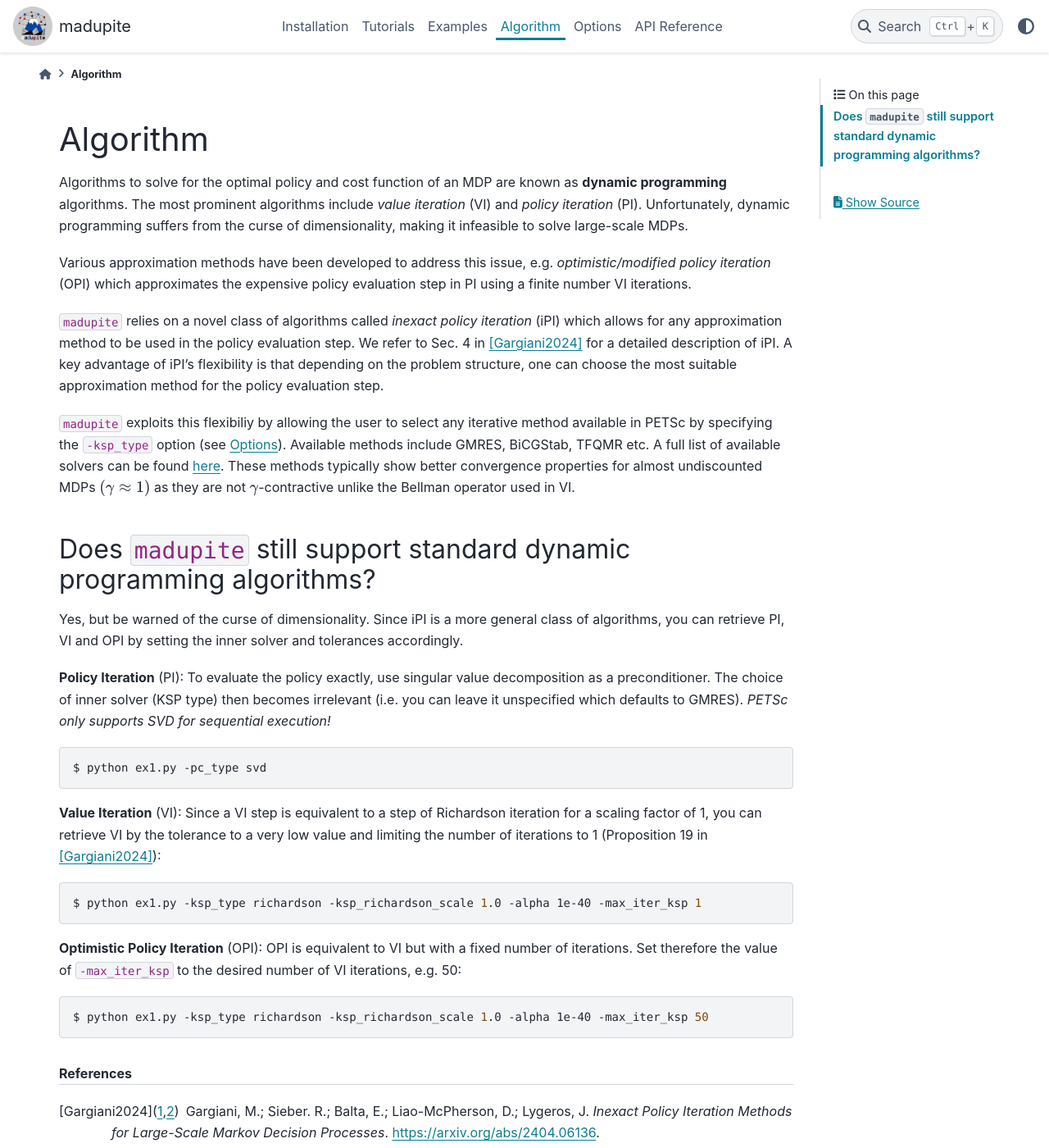
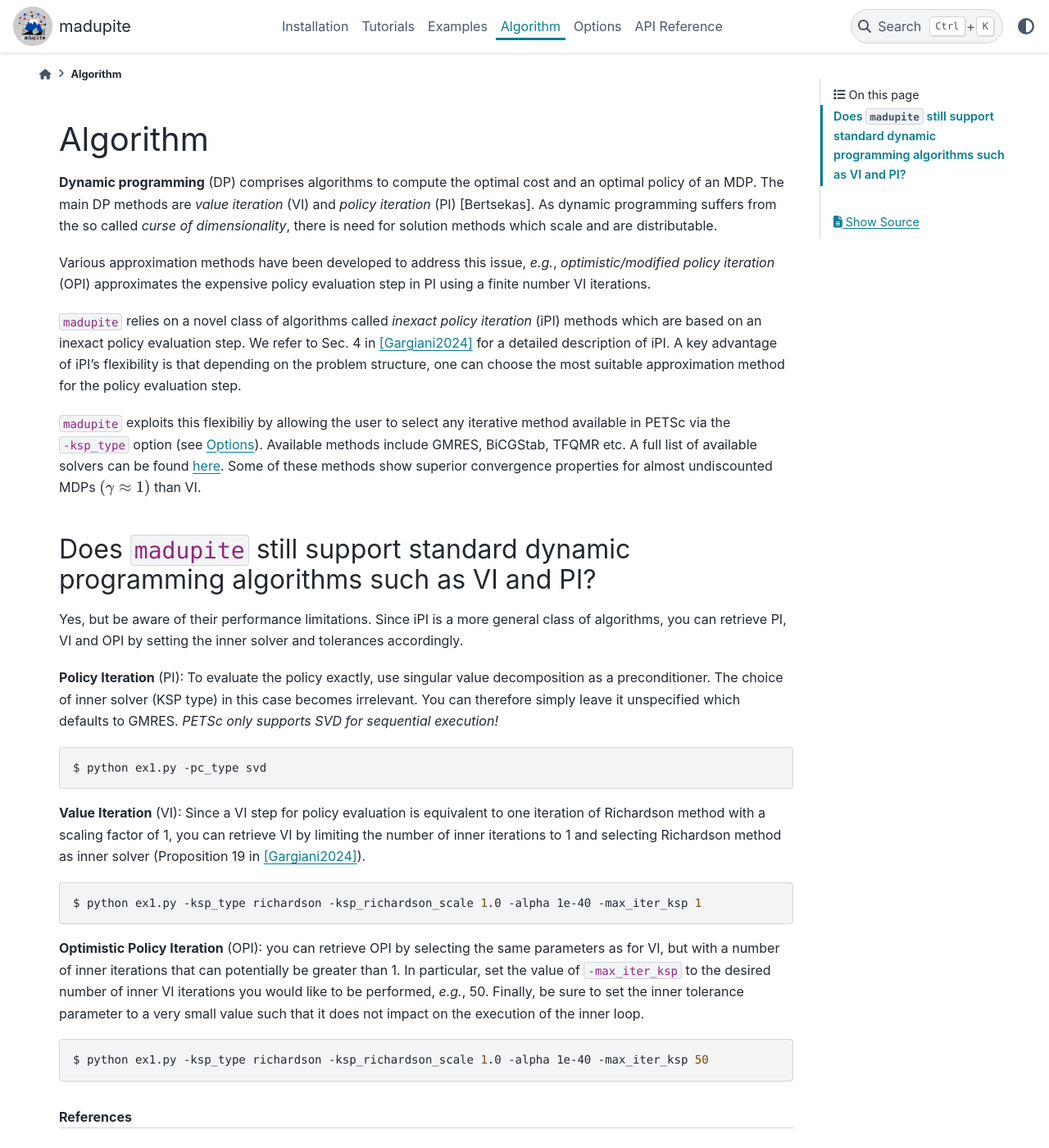
Before and after one commit to madupite/madupite, a Sphinx documentation site: the page built from docs/algorithm.rst, in a window 1280 px wide and 1400 px high. Shown: the whole window at 82% size. Built offline with Sphinx 7.4.7 and the PyData theme 0.15.4, drawn with Linux system fonts in a browser that asks for light colours; some of the changed text lies outside the part shown.

Commit message:
some modifications

```diff
--- a/docs/algorithm.rst
+++ b/docs/algorithm.rst
@@ -1,32 +1,32 @@
 Algorithm
 =============
 
-Algorithms to solve for the optimal policy and cost function of an MDP are known as **dynamic programming** algorithms. The most prominent algorithms include *value iteration* (VI) and *policy iteration* (PI). Unfortunately, dynamic programming suffers from the curse of dimensionality, making it infeasible to solve large-scale MDPs.
+**Dynamic programming** (DP) comprises algorithms to compute the optimal cost and an optimal policy of an MDP. The main DP methods are *value iteration* (VI) and *policy iteration* (PI) [Bertsekas]. As dynamic programming suffers from the so called *curse of dimensionality*, there is need for solution methods which scale and are distributable.
 
-Various approximation methods have been developed to address this issue, e.g. *optimistic/modified policy iteration* (OPI) which approximates the expensive policy evaluation step in PI using a finite number VI iterations.
+Various approximation methods have been developed to address this issue, *e.g.*, *optimistic/modified policy iteration* (OPI) approximates the expensive policy evaluation step in PI using a finite number VI iterations.
 
-``madupite`` relies on a novel class of algorithms called *inexact policy iteration* (iPI) which allows for any approximation method to be used in the policy evaluation step. We refer to Sec. 4 in [Gargiani2024]_ for a detailed description of iPI. A key advantage of iPI's flexibility is that depending on the problem structure, one can choose the most suitable approximation method for the policy evaluation step.
+``madupite`` relies on a novel class of algorithms called *inexact policy iteration* (iPI) methods which are based on an inexact policy evaluation step. We refer to Sec. 4 in [Gargiani2024]_ for a detailed description of iPI. A key advantage of iPI's flexibility is that depending on the problem structure, one can choose the most suitable approximation method for the policy evaluation step.
 
-``madupite`` exploits this flexibiliy by allowing the user to select any iterative method available in PETSc by specifying the ``-ksp_type`` option (see :doc:`Options <options>`). Available methods include GMRES, BiCGStab, TFQMR etc. A full list of available solvers can be found `here <https://petsc.org/release/manualpages/KSP/KSPType/>`_. These methods typically show better convergence properties for almost undiscounted MDPs :math:`(\gamma \approx 1)` as they are not :math:`\gamma`-contractive unlike the Bellman operator used in VI.
+``madupite`` exploits this flexibiliy by allowing the user to select any iterative method available in PETSc via the ``-ksp_type`` option (see :doc:`Options <options>`). Available methods include GMRES, BiCGStab, TFQMR etc. A full list of available solvers can be found `here <https://petsc.org/release/manualpages/KSP/KSPType/>`_. Some of these methods show superior convergence properties for almost undiscounted MDPs :math:`(\gamma \approx 1)` than VI.
 
-Does ``madupite`` still support standard dynamic programming algorithms?
+Does ``madupite`` still support standard dynamic programming algorithms such as VI and PI?
 -------------------------------------------------------------------------
 
-Yes, but be warned of the curse of dimensionality. Since iPI is a more general class of algorithms, you can retrieve PI, VI and OPI by setting the inner solver and tolerances accordingly.
+Yes, but be aware of their performance limitations. Since iPI is a more general class of algorithms, you can retrieve PI, VI and OPI by setting the inner solver and tolerances accordingly.
 
-**Policy Iteration** (PI): To evaluate the policy exactly, use singular value decomposition as a preconditioner. The choice of inner solver (KSP type) then becomes irrelevant (i.e. you can leave it unspecified which defaults to GMRES). *PETSc only supports SVD for sequential execution!*
+**Policy Iteration** (PI): To evaluate the policy exactly, use singular value decomposition as a preconditioner. The choice of inner solver (KSP type) in this case becomes irrelevant. You can therefore simply leave it unspecified which defaults to GMRES. *PETSc only supports SVD for sequential execution!*
 
 .. code-block:: bash
 
     $ python ex1.py -pc_type svd
 
-**Value Iteration** (VI): Since a VI step is equivalent to a step of Richardson iteration for a scaling factor of 1, you can retrieve VI by the tolerance to a very low value and limiting the number of iterations to 1 (Proposition 19 in [Gargiani2024]_):
+**Value Iteration** (VI): Since a VI step for policy evaluation is equivalent to one iteration of Richardson method with a scaling factor of 1, you can retrieve VI by limiting the number of inner iterations to 1 and selecting Richardson method as inner solver (Proposition 19 in [Gargiani2024]_).
 
 .. code-block:: bash
 
     $ python ex1.py -ksp_type richardson -ksp_richardson_scale 1.0 -alpha 1e-40 -max_iter_ksp 1
 
-**Optimistic Policy Iteration** (OPI): OPI is equivalent to VI but with a fixed number of iterations. Set therefore the value of ``-max_iter_ksp`` to the desired number of VI iterations, e.g. 50:
+**Optimistic Policy Iteration** (OPI): you can retrieve OPI by selecting the same parameters as for VI, but with a number of inner iterations that can potentially be greater than 1. In particular, set the value of ``-max_iter_ksp`` to the desired number of inner VI iterations you would like to be performed, *e.g.*, 50. Finally, be sure to set the inner tolerance parameter to a very small value such that it does not impact on the execution of the inner loop.
 
 .. code-block:: bash
 
@@ -34,4 +34,5 @@
 
 .. rubric:: References
 
+.. [Bertsekas] D. P. Bertsekas. *Dynamic Programming and Optimal Control*, Vol. II, Athena Scientific, Belmont, Massachusets, 4th edition, 2012.
 .. [Gargiani2024] Gargiani, M.; Sieber. R.; Balta, E.; Liao-McPherson, D.; Lygeros, J. *Inexact Policy Iteration Methods for Large-Scale Markov Decision Processes*. `<https://arxiv.org/abs/2404.06136>`_.
```
